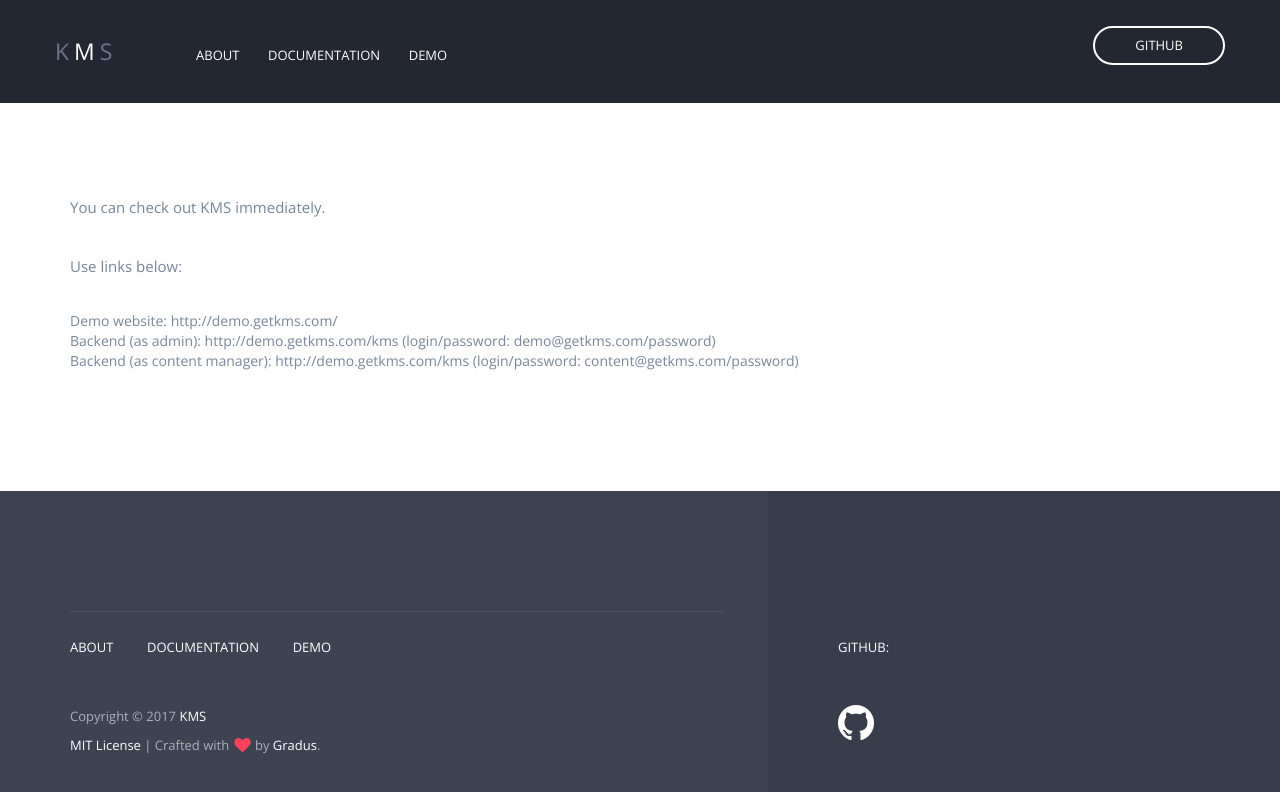
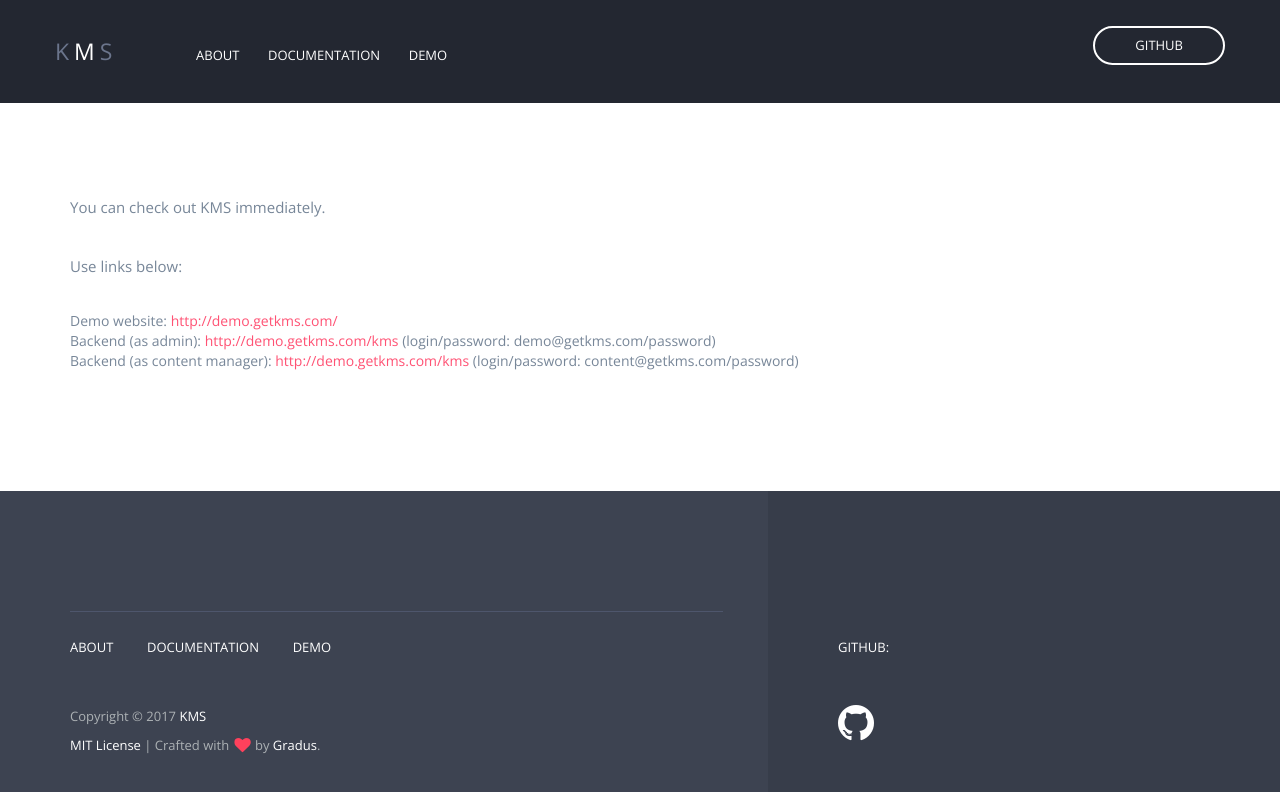
Before and after one commit to webgradus/kms_site, a Jekyll site: the page built from demo.md, in a window 1280 px wide and 900 px high, scrolled down 677 px. Shown: the top 792 px of the window. Built offline with Jekyll 4.4.1, drawn with Linux system fonts in a browser that asks for light colours; nearby versions of some CDN libraries; part of the change alters nothing that is shown.

```diff
--- a/demo.md
+++ b/demo.md
@@ -6,6 +6,6 @@ permalink: /demo
 You can check out KMS immediately.
 
 Use links below:
-* Demo website: http://demo.getkms.com/
-* Backend (as admin):  http://demo.getkms.com/kms (login/password: demo@getkms.com/password)
-* Backend (as content manager):  http://demo.getkms.com/kms (login/password: content@getkms.com/password)
+* Demo website: [http://demo.getkms.com/](http://demo.getkms.com/)
+* Backend (as admin):  [http://demo.getkms.com/kms](http://demo.getkms.com/kms) (login/password: demo@getkms.com/password)
+* Backend (as content manager):  [http://demo.getkms.com/kms](http://demo.getkms.com/kms) (login/password: content@getkms.com/password)
```
